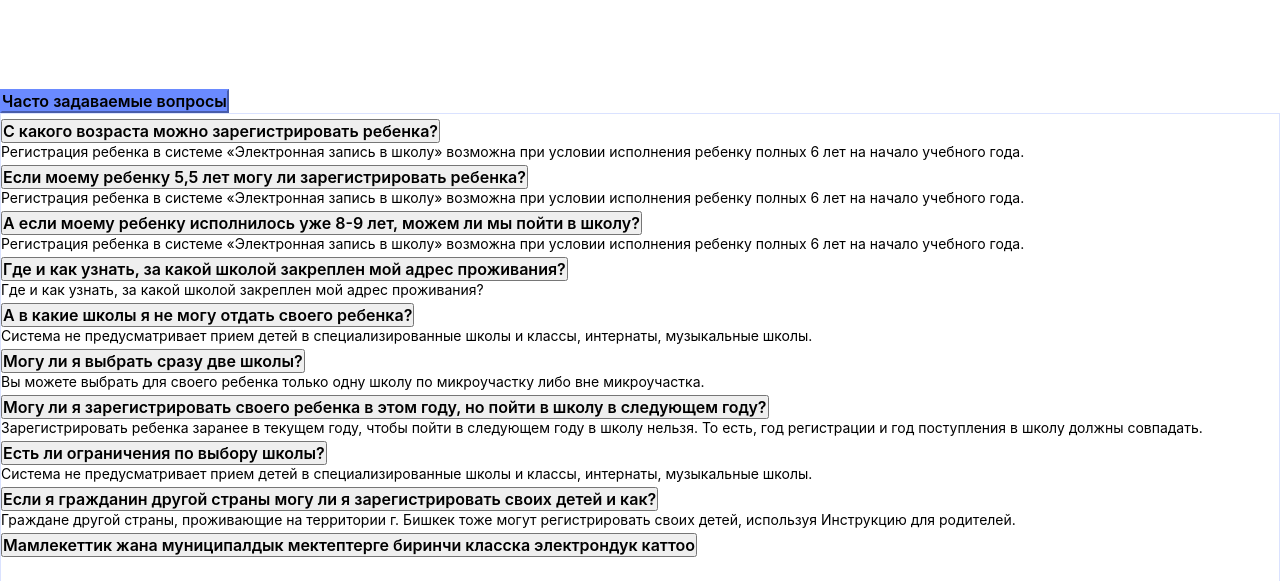
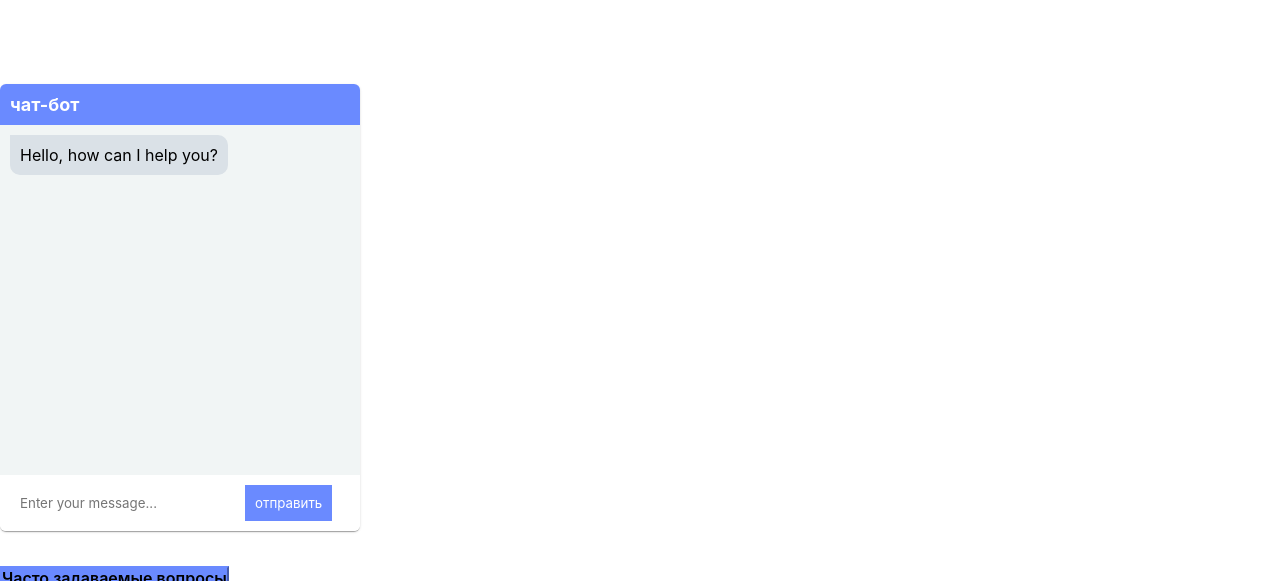
Before and after one commit to zhyrgalbek/uchebnoe, a React (Create React App) app: page / in a window 1280 px wide. Shown: the part 3880-4461 px from the top of the page. Built offline with nearby package versions, Linux system fonts and the light colour scheme; grey boxes are pictures that could not be loaded.

Commit message:
add chatbot

```diff
--- /dev/null
+++ b/src/components/ChatBot.jsx
@@ -0,0 +1,177 @@
+import { Paper } from "@mui/material";
+import React, { useEffect, useState } from "react";
+import styled, { css } from "styled-components";
+
+
+const data = [
+    { id: 1, text: 'Когда повысят зарплаты работников правоохранительных органов?' },
+    { id: 2, text: 'Когда повысят пенсии?' },
+    { id: 2, text: 'Когда получить бепроцентный кредит?' }
+]
+
+
+const ChatList = ({ data }) => {
+    return <ChatListBlock>
+        {
+            data.map(elem => {
+                return <ChatListItem key={elem.id}>{elem.text}</ChatListItem>
+            })
+        }
+    </ChatListBlock>
+}
+
+const ChatListItem = styled('li')`
+    border-radius: 6px;
+    padding: 5px;
+    text-align: center;
+    color: #fff;
+    background: #408591;
+    margin-bottom: 10px;
+    font-size: 12px;
+    font-weight: 300;
+    line-height: 14px;
+`
+const ChatListBlock = styled('ul')`
+    /* border: 1px solid red; */
+    margin: 0;
+    padding: 0;
+    list-style: none;
+    width: 260px;
+`
+
+const ChatBot = () => {
+    const [input, setInput] = useState("");
+    const [messages, setMessages] = useState([
+        { id: 1, text: "Hello, how can I help you?", variant: 'admin' },
+    ]);
+
+    useEffect(() => {
+        if (messages[messages.length - 1].text === 'привет') {
+            setMessages((prev) => {
+                return [...prev, { id: Date.now(), text: <ChatList data={data} />, variant: 'admin' }]
+            })
+        }
+    }, [messages])
+
+    const handleChange = (e) => {
+        setInput(e.target.value);
+    };
+
+    const handleSubmit = (e) => {
+        e.preventDefault();
+        setMessages([...messages, { id: Date.now(), text: input, variant: 'client' }]);
+        setInput("");
+    };
+
+    return (
+        <ChatBotBlock>
+            {/* <Paper sx={{ width: '350px', borderRadius: '6px', overflow: 'hidden', marginBottom: '30px' }}> */}
+            <ChatBotHeader>
+                <ChatBotHeaderText>чат-бот</ChatBotHeaderText>
+            </ChatBotHeader>
+            <ChatBotWindow className="chat-window">
+                {messages.map((message) => {
+                    return <ChatBotText key={message.id} variant={message.variant}>
+                        <Span variant={message.variant}>
+                            {message.text}
+                        </Span>
+                    </ChatBotText>
+                })}
+                <Anchor />
+            </ChatBotWindow>
+            <ChatBotForm onSubmit={handleSubmit}>
+                <input
+                    type="text"
+                    value={input}
+                    onChange={handleChange}
+                    placeholder="Enter your message..."
+                />
+                <button type="submit">отправить</button>
+            </ChatBotForm>
+            {/* </Paper> */}
+        </ChatBotBlock>
+    );
+};
+
+export default ChatBot;
+
+const ChatBotForm = styled('form')`
+    background: #fff;
+    padding: 10px;
+    display: flex;
+    & > input{
+        border: none;
+        padding: 10px;
+        outline: none;
+    }
+    &>button{
+        padding: 10px;
+        background: #6A8AFF;
+        border: none;
+        color: #fff;
+    }
+`
+const Span = styled('span')`
+    display: inline-block;
+    background: #dae1e7;
+    border-top-left-radius: 0;
+    border-top-right-radius: 10px;
+    border-bottom-right-radius: 10px;
+    border-bottom-left-radius: 10px;
+    padding: 10px;
+    ${props => props.variant === 'client' && css`
+        border-top-right-radius: 0;
+        border-top-left-radius: 10px;
+        border-bottom-right-radius: 10px;
+        border-bottom-left-radius: 10px;
+    `}
+`
+const ChatBotText = styled('div')`
+    /* border: 1px solid red; */
+    display: flex;
+    margin-bottom: 10px;
+    overflow-anchor: none;
+    width: 100%;
+    justify-content: start;
+    ${props => props.variant === 'client' && css`
+        justify-content: flex-end;
+    `}
+`
+
+const Anchor = styled('div')`
+    overflow-anchor: auto;
+    height: 1px;
+`
+const ChatBotWindow = styled('div')`
+    background: #F1F5F5;
+    padding: 10px;
+    position: relative;
+    bottom: 0;
+    overflow: auto;
+    display: flex;
+    flex-direction: column;
+    /* align-items: flex-start; */
+    height: 350px;
+`
+
+const ChatBotHeaderText = styled('h2')`
+    font-size: 18px;
+`
+
+const ChatBotHeader = styled('div')`
+    /* border: 1px solid #6A8AFF; */
+    background: #6A8AFF;
+    color: #fff;
+    padding: 10px;
+    /* margin-left:-1px; */
+`
+
+const ChatBotBlock = styled('div')`
+    /* border: 1px solid red; */
+    width: 360px;
+    border-radius: 6px;
+    margin-bottom: 30px;
+    /* padding: 5px; */
+    overflow: auto;
+    box-shadow: 0px 2px 1px -1px rgb(0 0 0 / 20%), 0px 1px 1px 0px rgb(0 0 0 / 14%), 0px 1px 3px 0px rgb(0 0 0 / 12%);
+`
--- a/src/containers/StaticPage.jsx
+++ b/src/containers/StaticPage.jsx
@@ -9,6 +9,7 @@ import { SchoolComponent2 } from "../components/SchoolComponent2";
 import { useSelector } from "react-redux";
 import { FaqComponentRus } from "../components/FaqComponentRus";
 import { FaqComponentKyr } from "../components/FaqComponentKyr";
+import ChatBot from "../components/ChatBot";
 // import schoolImage from '../assets/empty-classNameroom_elementary-school-middle-school-high-school.webp'
 
 const staticText = [
@@ -66,6 +67,9 @@ export const StaticPage = () => {
         </div>
       </section>
       <section className="container">
+        <ChatBot />
+      </section>
+      <section className="container">
         {
           translation === 0 ? <FaqComponentRus /> : <FaqComponentKyr />
         }
```
